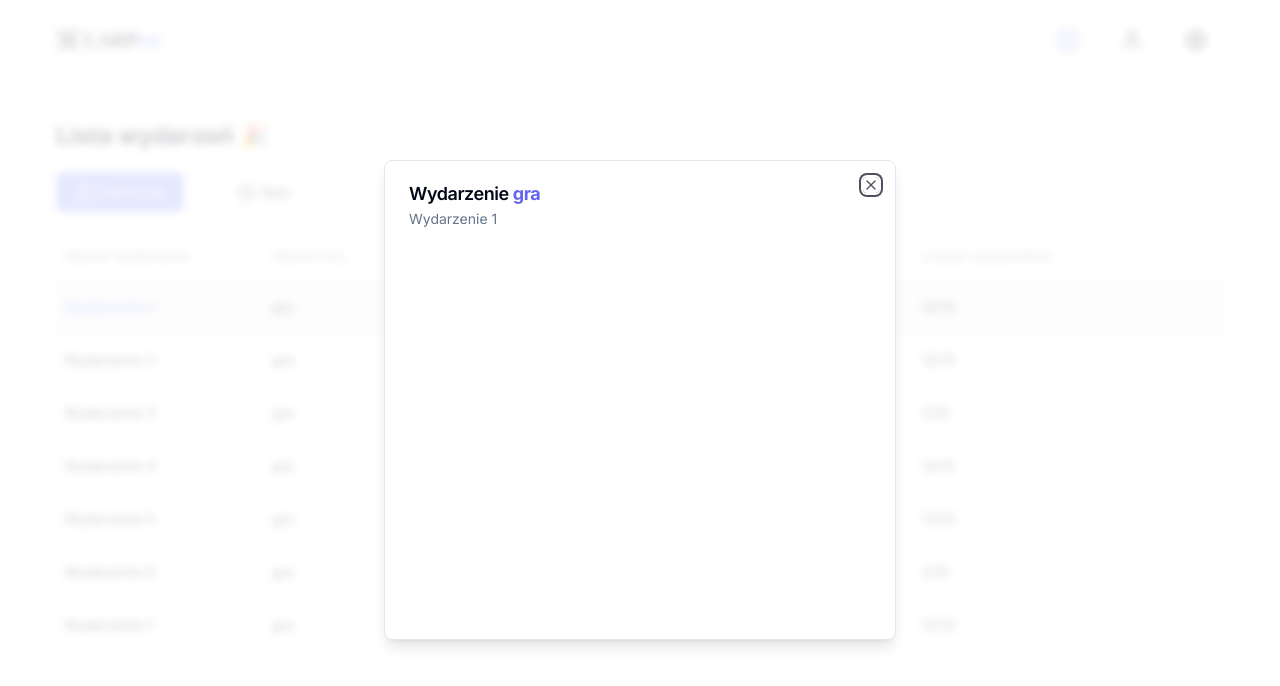
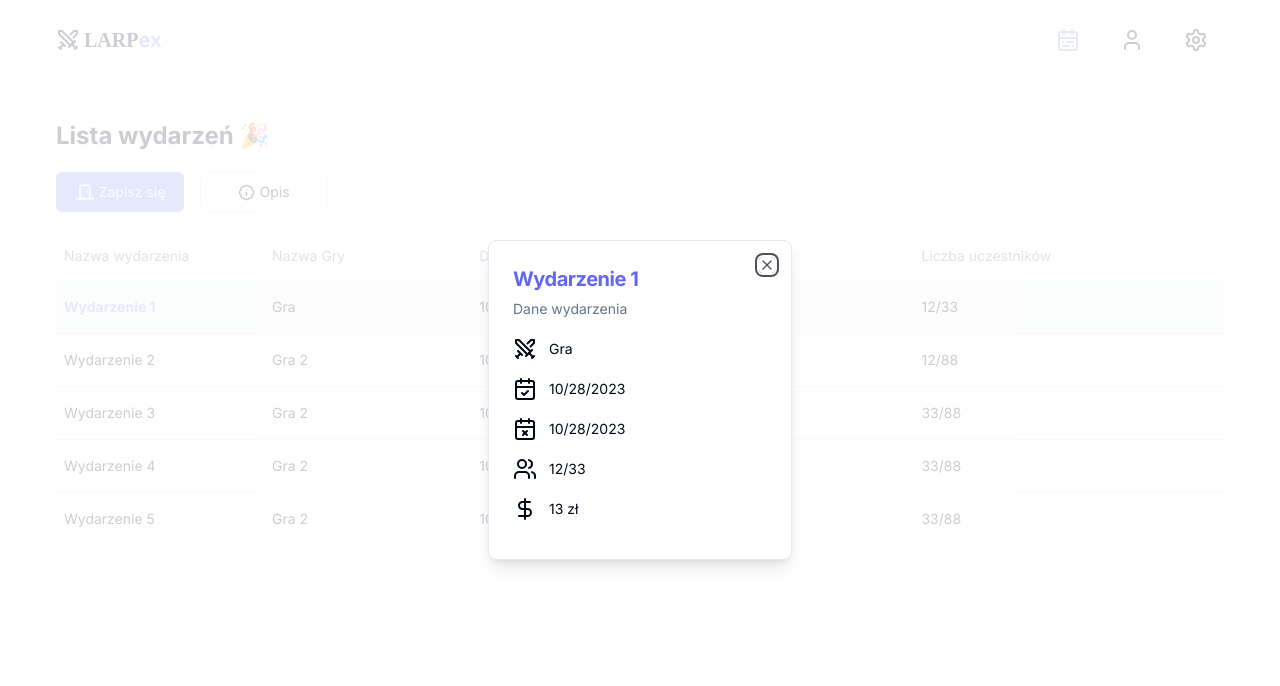
Before and after one commit to PO-2023/LARPex, a React (Vite) app in the folder frontend/: page /events in a window 1280 px wide. Both pictures are taken after a click on the button "Opis". Shown: the top 686 px of the page. Built offline with nearby package versions, Linux system fonts and the light colour scheme; a web font is replaced by a local one.

Commit message:
dialog mechanizm fix

```diff
--- a/frontend/src/class/EventData.ts
+++ b/frontend/src/class/EventData.ts
@@ -1,30 +1,41 @@
 export class EventData {
   id: number;
-  dateTime: Date;
+  startTime: Date;
   endTime: Date;
-  gameName: string;
   eventName: string;
-  maxPlayers: number;
   players: number;
   price: number;
+  game: GameData;
 
   constructor(
     id: number,
-    dateTime: Date,
+    startTime: Date,
     endTime: Date,
-    gameName: string,
-    maxPlayers: number,
     players: number,
     price: number,
-    eventName: string
+    eventName: string,
+    game: GameData
   ) {
     this.id = id;
-    this.dateTime = dateTime;
+    this.startTime = startTime;
     this.endTime = endTime;
-    this.gameName = gameName;
-    this.maxPlayers = maxPlayers;
     this.players = players;
     this.price = price;
     this.eventName = eventName;
+    this.game = game;
   }
 }
+
+export class GameData {
+  id: number;
+  author: string;
+  playerLimit: number;
+  title: string;
+
+  constructor(id: number, author: string, playerLimit: number, title: string) {
+    this.id = id;
+    this.author = author;
+    this.playerLimit = playerLimit;
+    this.title = title;
+  }
+}
--- a/frontend/src/components/dialogs/EventDescriptionDialog.tsx
+++ b/frontend/src/components/dialogs/EventDescriptionDialog.tsx
@@ -7,24 +7,49 @@ import {
 } from "@/components/ui/dialog";
 import { useDialog } from "@/stores/dialogStore/dialogStore";
 import { useSelectedEvent } from "@/stores/selectedItemStore/selectedItemStore";
+import {
+  CalendarCheck,
+  CalendarX,
+  DollarSign,
+  Swords,
+  Users,
+} from "lucide-react";
 
 const EventDescriptionDialog = () => {
   const { type, closeDialog } = useDialog();
   const { selectedEvent } = useSelectedEvent();
 
+  if (!selectedEvent) return;
+
   return (
     <Dialog open={type === "DescriptionDialog"} onOpenChange={closeDialog}>
-      <DialogContent className="min-h-[30rem]">
+      <DialogContent className="min-h-[20rem] max-w-[19rem]">
         <DialogHeader>
           <DialogTitle>
-            Wydarzenie{" "}
-            <span className="font-bold text-indigo-500">
-              {selectedEvent?.gameName}
+            <span className="font-bold text-indigo-500 text-xl">
+              {selectedEvent?.eventName}
             </span>
           </DialogTitle>
           <DialogDescription className="mt-4">
-            {selectedEvent?.eventName}
+            Dane wydarzenia
           </DialogDescription>
+          <section className="flex flex-col gap-1 text-sm">
+            <div className="flex gap-3 mt-3 items-center">
+              <Swords /> {selectedEvent?.game?.title}
+            </div>
+            <div className="flex gap-3 mt-3 items-center">
+              <CalendarCheck /> {selectedEvent?.startTime?.toLocaleDateString()}
+            </div>
+            <div className="flex gap-3 mt-3 items-center">
+              <CalendarX /> {selectedEvent?.endTime?.toLocaleDateString()}
+            </div>
+            <div className="flex gap-3 mt-3 items-center">
+              <Users /> {selectedEvent.players}/{selectedEvent.game.playerLimit}
+            </div>
+            <div className="flex gap-3 mt-3 items-center">
+              <DollarSign /> {selectedEvent.price} zł
+            </div>
+          </section>
         </DialogHeader>
       </DialogContent>
     </Dialog>
--- a/frontend/src/components/events/Event.tsx
+++ b/frontend/src/components/events/Event.tsx
@@ -11,12 +11,12 @@ interface EventProps {
 
 const Event: FC<EventProps> = ({ event }) => {
   const { selectedEvent, setSelectedEvent } = useSelectedEvent();
-  const formattedDateTime = event.dateTime.toLocaleDateString();
+  const formattedDateTime = event.startTime.toLocaleDateString();
 
   const startTime =
-    formatTime(event.dateTime.getHours()) +
+    formatTime(event.startTime.getHours()) +
     ":" +
-    formatTime(event.dateTime.getMinutes());
+    formatTime(event.endTime.getMinutes());
   const endTime =
     formatTime(event.endTime.getHours()) +
     ":" +
@@ -27,7 +27,7 @@ const Event: FC<EventProps> = ({ event }) => {
       onClick={() => setSelectedEvent(event)}
       key={event.id}
       className={cn(
-        "cursor-pointer",
+        "cursor-pointer text-xs sm:text-sm",
         selectedEvent?.id === event.id && "bg-gray-100 hover:bg-gray-100"
       )}
     >
@@ -39,10 +39,10 @@ const Event: FC<EventProps> = ({ event }) => {
       >
         {event.eventName}
       </TableCell>
-      <TableCell>{event.gameName}</TableCell>
+      <TableCell>{event.game.title}</TableCell>
       <TableCell>{formattedDateTime}</TableCell>
       <TableCell>{`${startTime}-${endTime}`}</TableCell>
-      <TableCell>{`${event.players}/${event.maxPlayers}`}</TableCell>
+      <TableCell>{`${event.players}/${event.game.playerLimit}`}</TableCell>
     </TableRow>
   );
 };
--- a/frontend/src/components/events/EventList.tsx
+++ b/frontend/src/components/events/EventList.tsx
@@ -15,7 +15,7 @@ interface EventListProps {
 
 const EventList: FC<EventListProps> = ({ events }) => {
   return (
-    <Table className="mt-5 sm:mt-5">
+    <Table className="mt-5 sm:mt-5 text-xs sm:text-sm">
       <TableHeader>
         <TableRow>
           <TableHead className="w-[200px] pl-2">Nazwa wydarzenia</TableHead>
--- a/frontend/src/components/ui/dialog.tsx
+++ b/frontend/src/components/ui/dialog.tsx
@@ -1,16 +1,16 @@
-import * as React from "react"
-import * as DialogPrimitive from "@radix-ui/react-dialog"
-import { X } from "lucide-react"
+import * as React from "react";
+import * as DialogPrimitive from "@radix-ui/react-dialog";
+import { X } from "lucide-react";
 
-import { cn } from "@/lib/utils"
+import { cn } from "@/lib/utils";
 
-const Dialog = DialogPrimitive.Root
+const Dialog = DialogPrimitive.Root;
 
-const DialogTrigger = DialogPrimitive.Trigger
+const DialogTrigger = DialogPrimitive.Trigger;
 
-const DialogPortal = DialogPrimitive.Portal
+const DialogPortal = DialogPrimitive.Portal;
 
-const DialogClose = DialogPrimitive.Close
+const DialogClose = DialogPrimitive.Close;
 
 const DialogOverlay = React.forwardRef<
   React.ElementRef<typeof DialogPrimitive.Overlay>,
@@ -19,13 +19,13 @@ const DialogOverlay = React.forwardRef<
   <DialogPrimitive.Overlay
     ref={ref}
     className={cn(
-      "fixed inset-0 z-50 bg-background/80 backdrop-blur-sm data-[state=open]:animate-in data-[state=closed]:animate-out data-[state=closed]:fade-out-0 data-[state=open]:fade-in-0",
+      "fixed inset-0 z-50 bg-background/80  data-[state=open]:animate-in data-[state=closed]:animate-out data-[state=closed]:fade-out-0 data-[state=open]:fade-in-0",
       className
     )}
     {...props}
   />
-))
-DialogOverlay.displayName = DialogPrimitive.Overlay.displayName
+));
+DialogOverlay.displayName = DialogPrimitive.Overlay.displayName;
 
 const DialogContent = React.forwardRef<
   React.ElementRef<typeof DialogPrimitive.Content>,
@@ -48,8 +48,8 @@ const DialogContent = React.forwardRef<
       </DialogPrimitive.Close>
     </DialogPrimitive.Content>
   </DialogPortal>
-))
-DialogContent.displayName = DialogPrimitive.Content.displayName
+));
+DialogContent.displayName = DialogPrimitive.Content.displayName;
 
 const DialogHeader = ({
   className,
@@ -62,8 +62,8 @@ const DialogHeader = ({
     )}
     {...props}
   />
-)
-DialogHeader.displayName = "DialogHeader"
+);
+DialogHeader.displayName = "DialogHeader";
 
 const DialogFooter = ({
   className,
@@ -76,8 +76,8 @@ const DialogFooter = ({
     )}
     {...props}
   />
-)
-DialogFooter.displayName = "DialogFooter"
+);
+DialogFooter.displayName = "DialogFooter";
 
 const DialogTitle = React.forwardRef<
   React.ElementRef<typeof DialogPrimitive.Title>,
@@ -91,8 +91,8 @@ const DialogTitle = React.forwardRef<
     )}
     {...props}
   />
-))
-DialogTitle.displayName = DialogPrimitive.Title.displayName
+));
+DialogTitle.displayName = DialogPrimitive.Title.displayName;
 
 const DialogDescription = React.forwardRef<
   React.ElementRef<typeof DialogPrimitive.Description>,
@@ -103,8 +103,8 @@ const DialogDescription = React.forwardRef<
     className={cn("text-sm text-muted-foreground", className)}
     {...props}
   />
-))
-DialogDescription.displayName = DialogPrimitive.Description.displayName
+));
+DialogDescription.displayName = DialogPrimitive.Description.displayName;
 
 export {
   Dialog,
@@ -117,4 +117,4 @@ export {
   DialogFooter,
   DialogTitle,
   DialogDescription,
-}
+};
--- a/frontend/src/mock/eventList.ts
+++ b/frontend/src/mock/eventList.ts
@@ -1,74 +1,72 @@
 export const events = [
   {
     id: 12,
-    dateTime: new Date(),
+    startTime: new Date(),
     endTime: new Date(),
-    gameName: "gra",
     eventName: "Wydarzenie 1",
-    maxPlayers: 12,
     players: 12,
     price: 13,
+    game: {
+      id: 99,
+      author: "Jan Kowalski",
+      playerLimit: 33,
+      title: "Gra",
+    },
   },
   {
     id: 13,
-    dateTime: new Date(),
+    startTime: new Date(),
     endTime: new Date(),
-    gameName: "gra",
     eventName: "Wydarzenie 2",
-    maxPlayers: 12,
     players: 12,
-    price: 13,
-  },
-
-  {
-    id: 15,
-    dateTime: new Date(2012, 10, 22, 22, 0, 1),
-    endTime: new Date(2012, 10, 22, 26, 0, 1),
-    gameName: "gra",
-    eventName: "Wydarzenie 3",
-    maxPlayers: 12,
-    players: 2,
-    price: 13,
+    price: 55,
+    game: {
+      id: 101,
+      author: "Piotr Nowak",
+      playerLimit: 88,
+      title: "Gra 2",
+    },
   },
   {
-    id: 92,
-    dateTime: new Date(),
+    id: 17,
+    startTime: new Date(),
     endTime: new Date(),
-    gameName: "gra",
-    eventName: "Wydarzenie 4",
-    maxPlayers: 12,
-    players: 12,
-    price: 13,
+    eventName: "Wydarzenie 3",
+    players: 33,
+    price: 101,
+    game: {
+      id: 101,
+      author: "Jola Jola",
+      playerLimit: 88,
+      title: "Gra 2",
+    },
   },
   {
-    id: 44,
-    dateTime: new Date(),
+    id: 18,
+    startTime: new Date(),
     endTime: new Date(),
-    gameName: "gra",
-    eventName: "Wydarzenie 5",
-    maxPlayers: 12,
-    players: 12,
-    price: 13,
-  },
-
-  {
-    id: 77,
-    dateTime: new Date(2012, 10, 22, 22, 0, 1),
-    endTime: new Date(2012, 10, 22, 26, 0, 1),
-    gameName: "gra",
-    eventName: "Wydarzenie 6",
-    maxPlayers: 12,
-    players: 2,
-    price: 13,
+    eventName: "Wydarzenie 4",
+    players: 33,
+    price: 101,
+    game: {
+      id: 101,
+      author: "Jola Jola",
+      playerLimit: 88,
+      title: "Gra 2",
+    },
   },
   {
-    id: 88,
-    dateTime: new Date(),
+    id: 19,
+    startTime: new Date(),
     endTime: new Date(),
-    gameName: "gra",
-    eventName: "Wydarzenie 7",
-    maxPlayers: 12,
-    players: 12,
-    price: 13,
+    eventName: "Wydarzenie 5",
+    players: 33,
+    price: 101,
+    game: {
+      id: 101,
+      author: "Jola Jola",
+      playerLimit: 88,
+      title: "Gra 2",
+    },
   },
 ];
```
